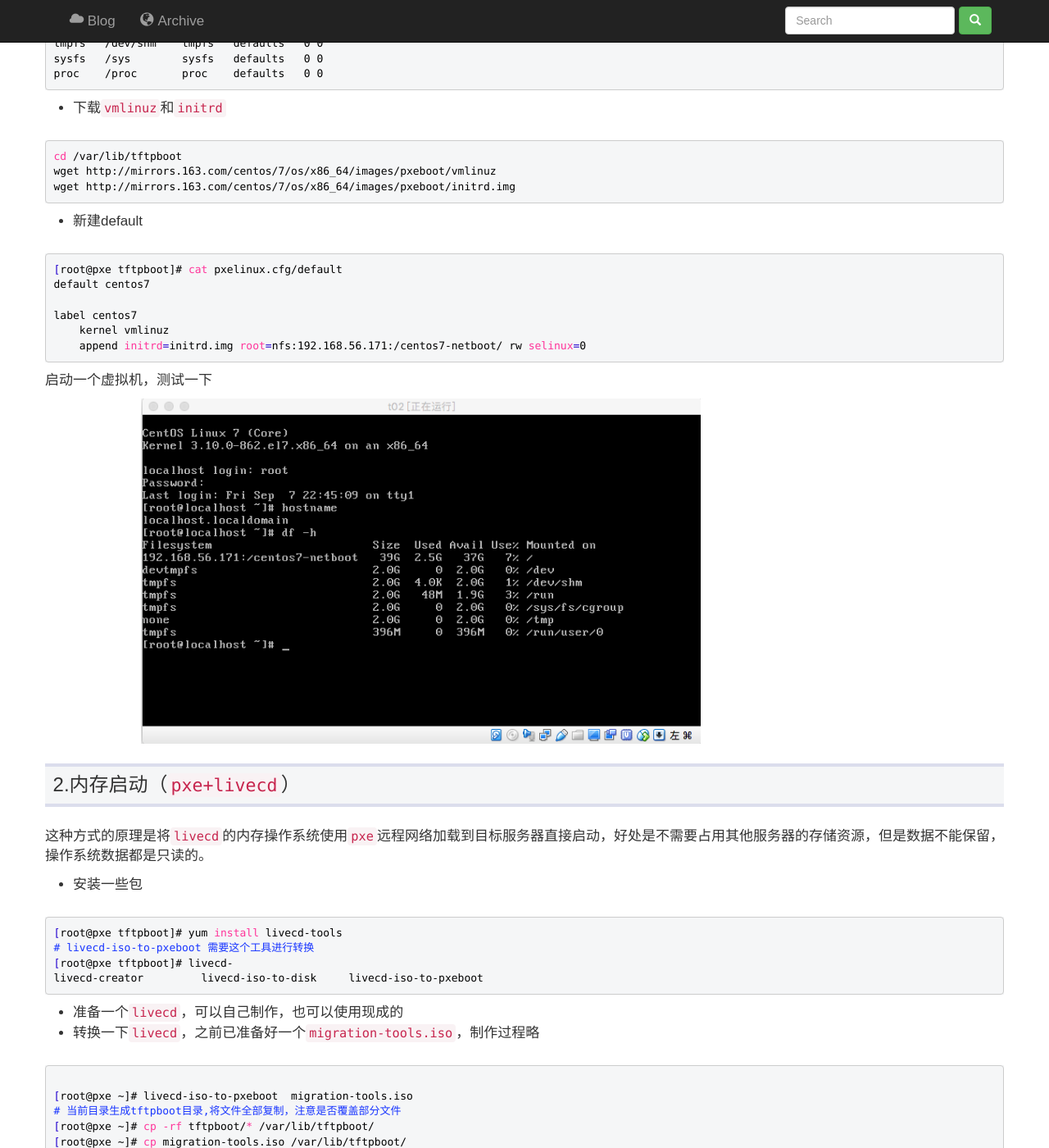
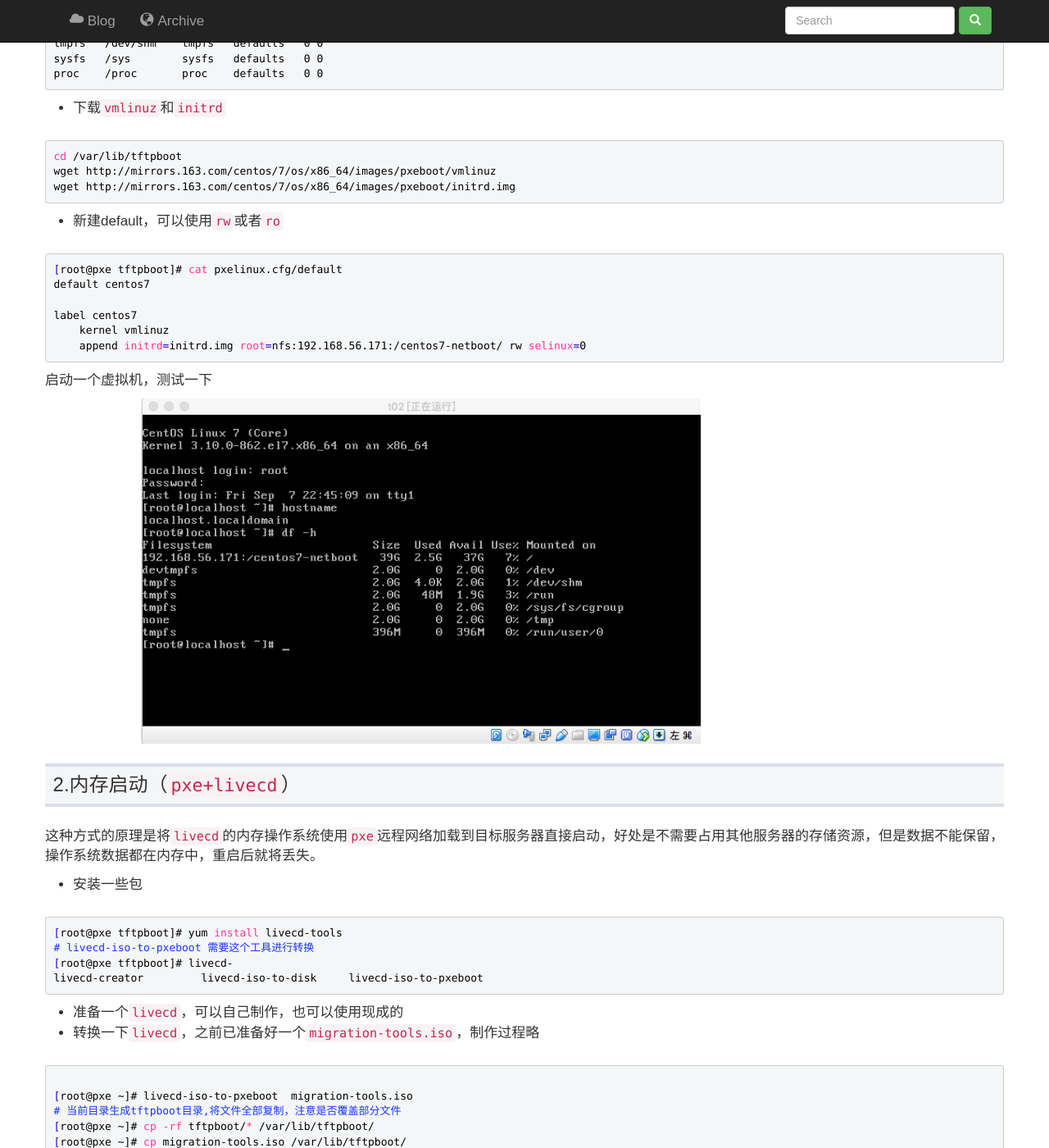
Before and after one commit to yangfeiffei/yangfeiffei.github.io, a Jekyll site: the page built from _posts/2018-09-08-pxe-netboot-centos.md, in a window 1280 px wide and 1400 px high, scrolled down 1633 px. Shown: the whole window at 82% size. Built offline with Jekyll 4.4.1, drawn with Linux system fonts in a browser that asks for light colours.

Commit message:
modify pxe-netboot-centos

````diff
--- a/_posts/2018-09-08-pxe-netboot-centos.md
+++ b/_posts/2018-09-08-pxe-netboot-centos.md
@@ -98,7 +98,7 @@ wget http://mirrors.163.com/centos/7/os/x86_64/images/pxeboot/vmlinuz
 wget http://mirrors.163.com/centos/7/os/x86_64/images/pxeboot/initrd.img
 ```
 
-- 新建default
+- 新建default，可以使用`rw`或者`ro`
 
 ```bash
 [root@pxe tftpboot]# cat pxelinux.cfg/default
@@ -115,7 +115,7 @@ label centos7
 
 # 2.内存启动（`pxe+livecd`）
 
-这种方式的原理是将`livecd`的内存操作系统使用`pxe`远程网络加载到目标服务器直接启动，好处是不需要占用其他服务器的存储资源，但是数据不能保留，操作系统数据都是只读的。
+这种方式的原理是将`livecd`的内存操作系统使用`pxe`远程网络加载到目标服务器直接启动，好处是不需要占用其他服务器的存储资源，但是数据不能保留，操作系统数据都在内存中，重启后就将丢失。
 
 - 安装一些包
 
````
